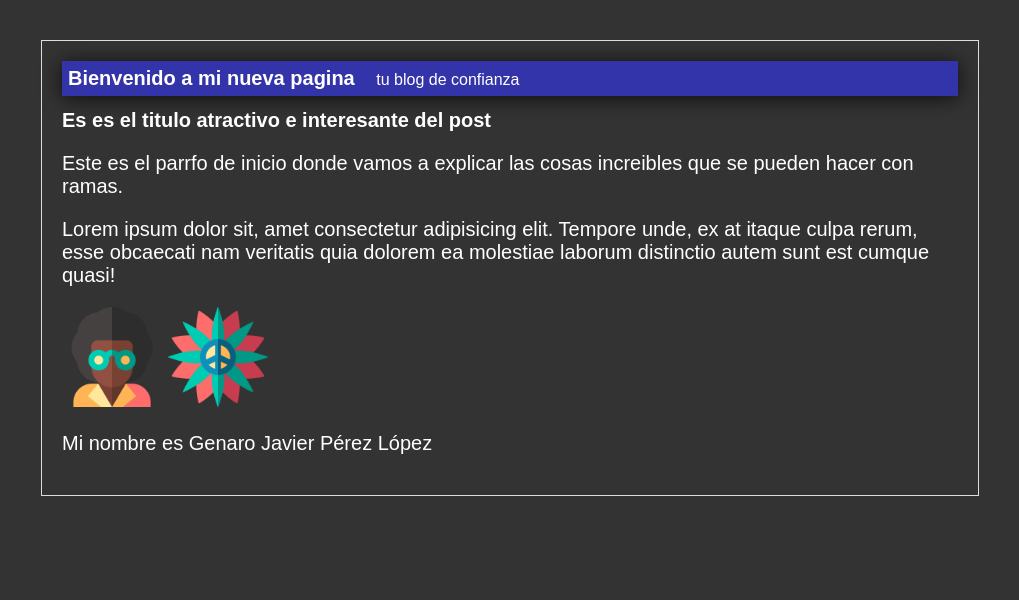
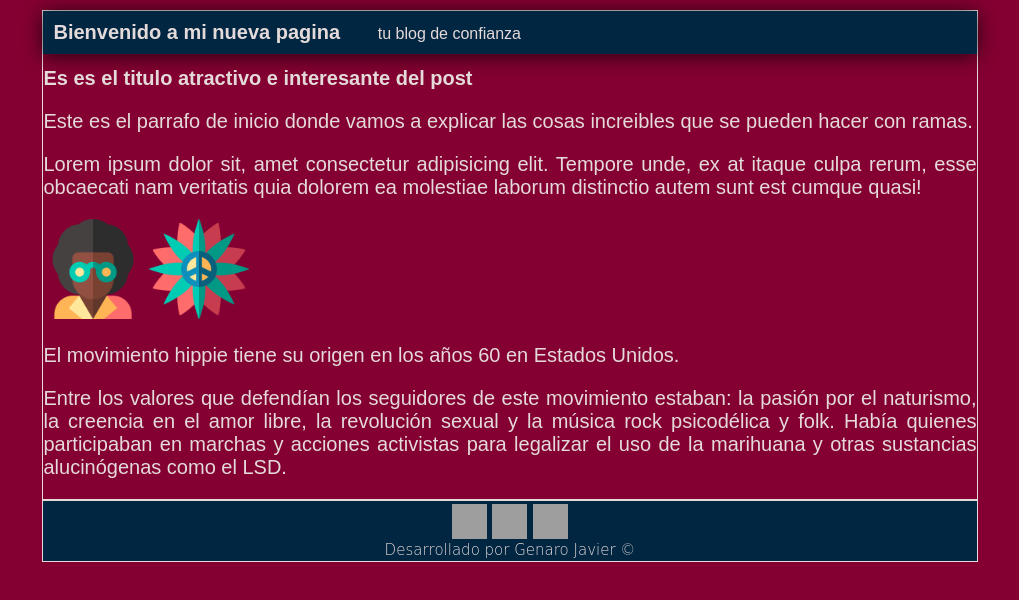
Before and after one commit to GenaroJavier/Primeros-pasos-con-Git-y-Github, a plain HTML site: page index.html in a window 1280 px wide. Shown: the whole page, without its empty margins (130-1149 px from the left). Drawn offline with Linux system fonts and the light colour scheme; grey boxes are pictures that could not be loaded.

Commit message:
Cambio de colores en la pagina, y creación del footer con imagenes a redes sociales[F

```diff
--- a/css/estilos.css
+++ b/css/estilos.css
@@ -1,29 +1,30 @@
 body {
-    color: white;
+    color: #e5dada;
     text-align: center;
     font-family: Arial, Helvetica, sans-serif;
     font-size: 20px;
     margin: 0;
     padding: 0;
-    background-color: #333;
+    background-color: #840032;
 }
 
 #container {
-    width: 70%;
-    padding: 1em;
+    width: 72.9%;
     text-align: left;
-    border: 1px solid #DDD;
-    margin: 40px auto;
-
+    border: 1px solid #e5dada;
+    margin: auto;
+    position: relative;
+    top: 10px;
+    text-align: justify;
 }
 
 #cabecera {
-    background: #33A;
+    background: #002642;
     box-shadow: 0px 2px 20px 0px rgba(0,0,0,0.75);
-    color: white;
+    color: #e5dada;
     font-weight: bold;
     margin: 0;
-    padding: 0.3em;
+    padding: 0.5em;
 }
 
 #container h1 {
@@ -31,7 +32,7 @@ body {
 }
 
 #cabecera #tagline {
-    padding: 0 0 0 1em;
+    padding: 0 0 0 2em;
     font-weight: normal;
     font-size: 0.8em;
 }
@@ -41,3 +42,30 @@ body {
     width: 100px;
     display: inline-block;
 }
+
+footer{
+    width: 72.9%;
+    height: 60px;
+    background: #002642;
+    position: relative;
+    margin: auto;
+    top: 10px;
+    border: 1px solid #e5dada;
+}
+
+.redes-sociales p{
+    font-family: 'Abril Fatface', cursive;
+    font-size: 15px;
+    font-weight: 100;
+    text-align: center;
+    position: relative;
+    margin: auto;
+}
+
+.redes-sociales img{
+    width: 35px;
+    height: 35px;
+    position: relative;
+    display: inline-block;
+    top: 3px;
+}
--- a/index.html
+++ b/index.html
@@ -14,7 +14,7 @@
                     del post
                 </h1>
                 <p>
-                    Este es el parrfo de inicio donde vamos a
+                    Este es el parrafo de inicio donde vamos a
                     explicar las cosas increibles que se pueden
                     hacer con ramas.
                 </p>
@@ -24,9 +24,22 @@
                 <img src="img/042-Hippie.png" alt="">
                 <img src="img/014-mandala.png" alt="">
                 <p>
-                    Mi nombre es Genaro Javier Pérez López
+                    El movimiento hippie tiene su origen en los años 60 en Estados Unidos.
+                </p>
+                <p>
+                    Entre los valores que defendían los seguidores de este movimiento estaban: la pasión por el naturismo, la creencia en el amor libre, la revolución sexual y la música rock psicodélica y folk.
+                    Había quienes participaban en marchas y acciones activistas para legalizar el uso de la marihuana y otras sustancias alucinógenas como el LSD.
                 </p>
             </div>
         </div>
+
+        <footer>
+            <div class="redes-sociales">
+                <img src="https://image.flaticon.com/icons/png/512/2111/2111463.png" alt="">
+                <img src="https://image.flaticon.com/icons/png/512/2111/2111398.png" alt="">
+                <img src="https://image.flaticon.com/icons/png/512/733/733579.png" alt="">
+                <p>Desarrollado por Genaro Javier ©</p>
+            </div>
+        </footer>
     </body>
 </html>
```
